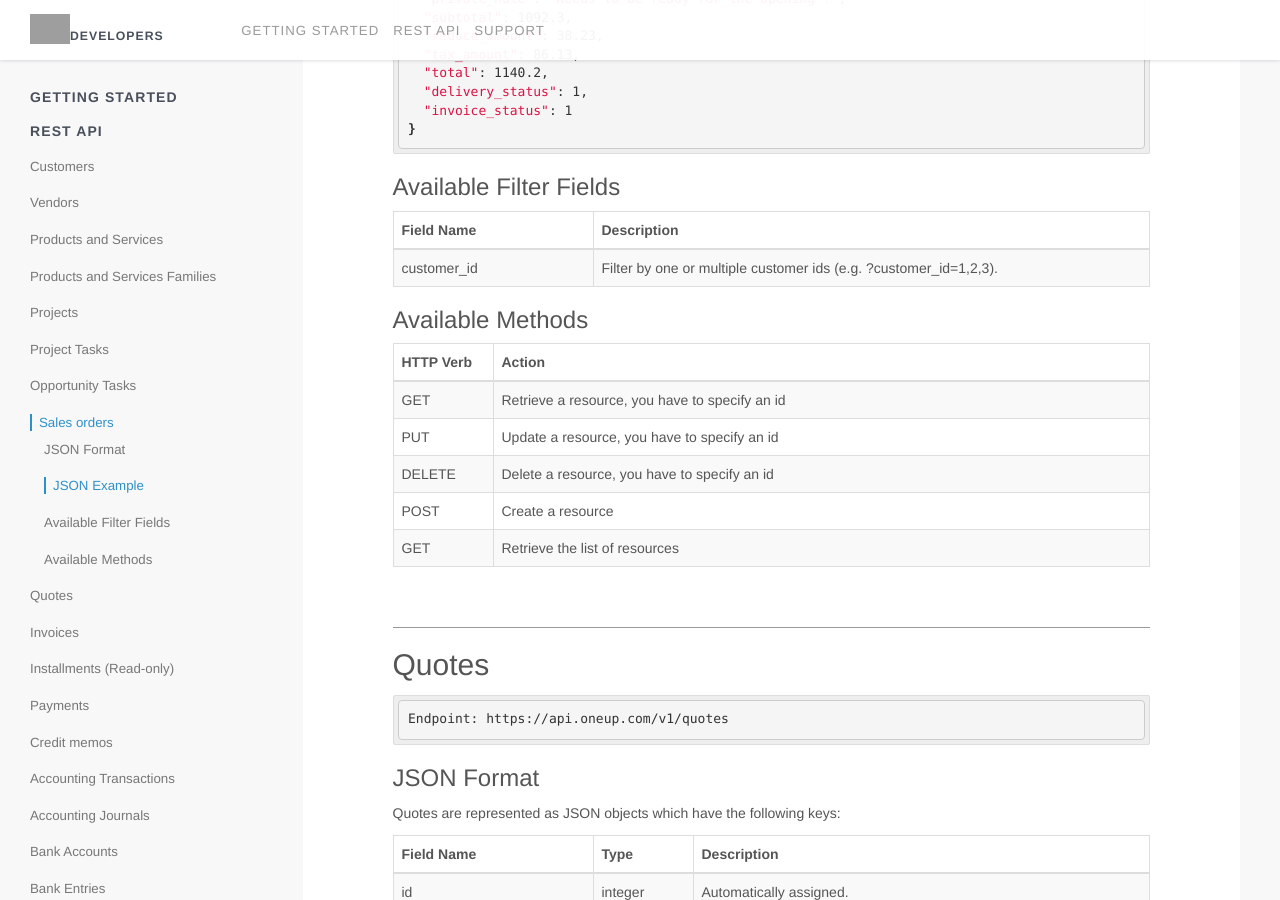
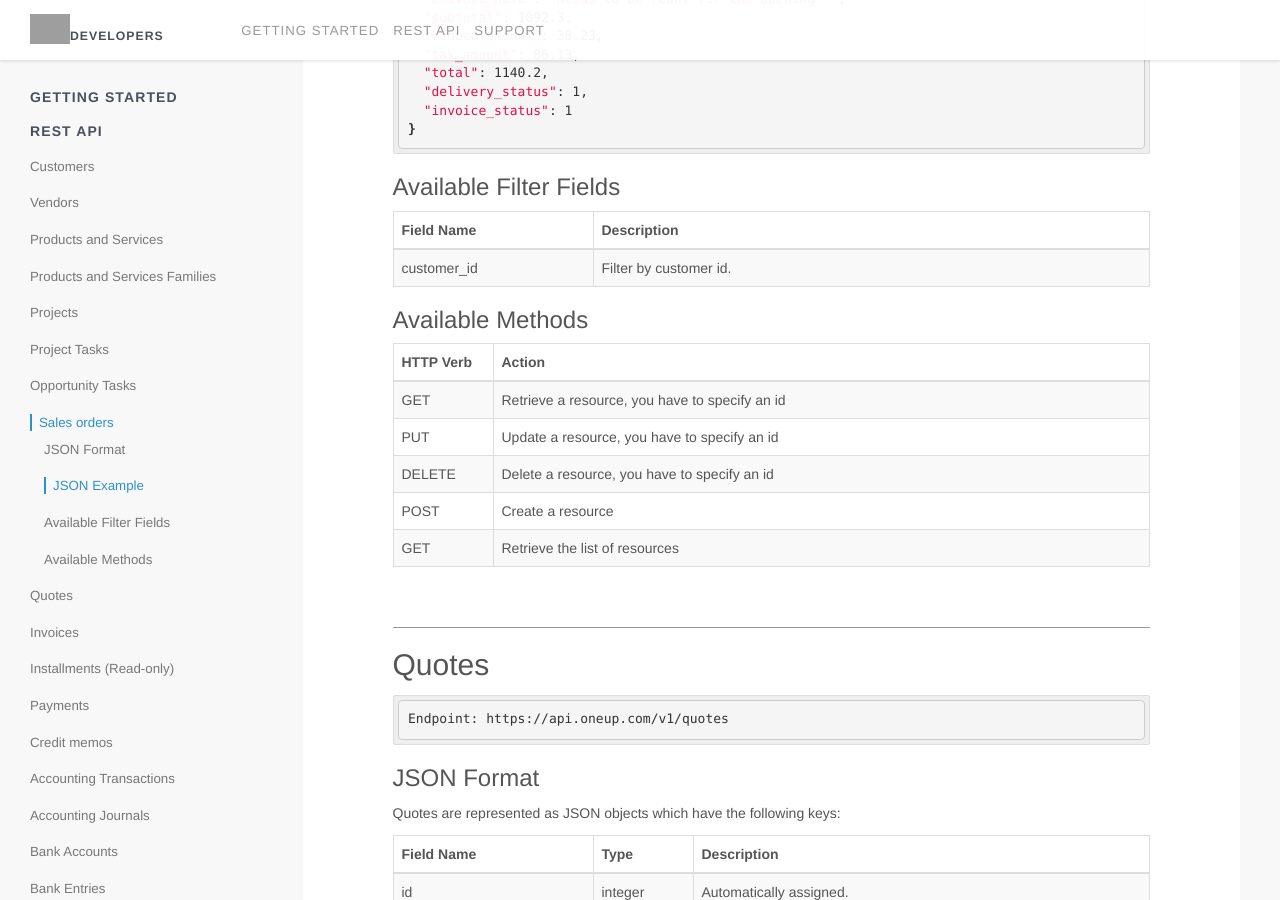
Before and after one commit to myERP/myerp.github.io, a Jekyll site: the page built from docs/1.0/api/index.html, in a window 1280 px wide and 900 px high, scrolled down 18599 px. Built offline with Jekyll 4.4.1, drawn with Linux system fonts in a browser that asks for light colours; nearby versions of some CDN libraries; Markdown is read by kramdown in place of the engine named in the settings; some of the changed text lies outside the part shown; grey boxes are pictures that could not be loaded.

Commit message:
doc: fix description of customer_id filter

```diff
--- a/_includes/1.0/api/invoice.html
+++ b/_includes/1.0/api/invoice.html
@@ -255,7 +255,7 @@
         <tbody>
         <tr>
             <td>customer_id</td>
-            <td>Filter by one or multiple customer ids (e.g. ?customer_id=1,2,3).</td>
+            <td>Filter by customer id.</td>
         </tr>
         </tbody>
     </table>
--- a/_includes/1.0/api/quote.html
+++ b/_includes/1.0/api/quote.html
@@ -170,7 +170,7 @@
         <tbody>
         <tr>
             <td>customer_id</td>
-            <td>Filter by one or multiple customer ids (e.g. ?customer_id=1,2,3).</td>
+            <td>Filter by customer id.</td>
         </tr>
         </tbody>
     </table>
--- a/_includes/1.0/api/salesorder.html
+++ b/_includes/1.0/api/salesorder.html
@@ -220,7 +220,7 @@
         <tbody>
         <tr>
             <td>customer_id</td>
-            <td>Filter by one or multiple customer ids (e.g. ?customer_id=1,2,3).</td>
+            <td>Filter by customer id.</td>
         </tr>
         </tbody>
     </table>
```
